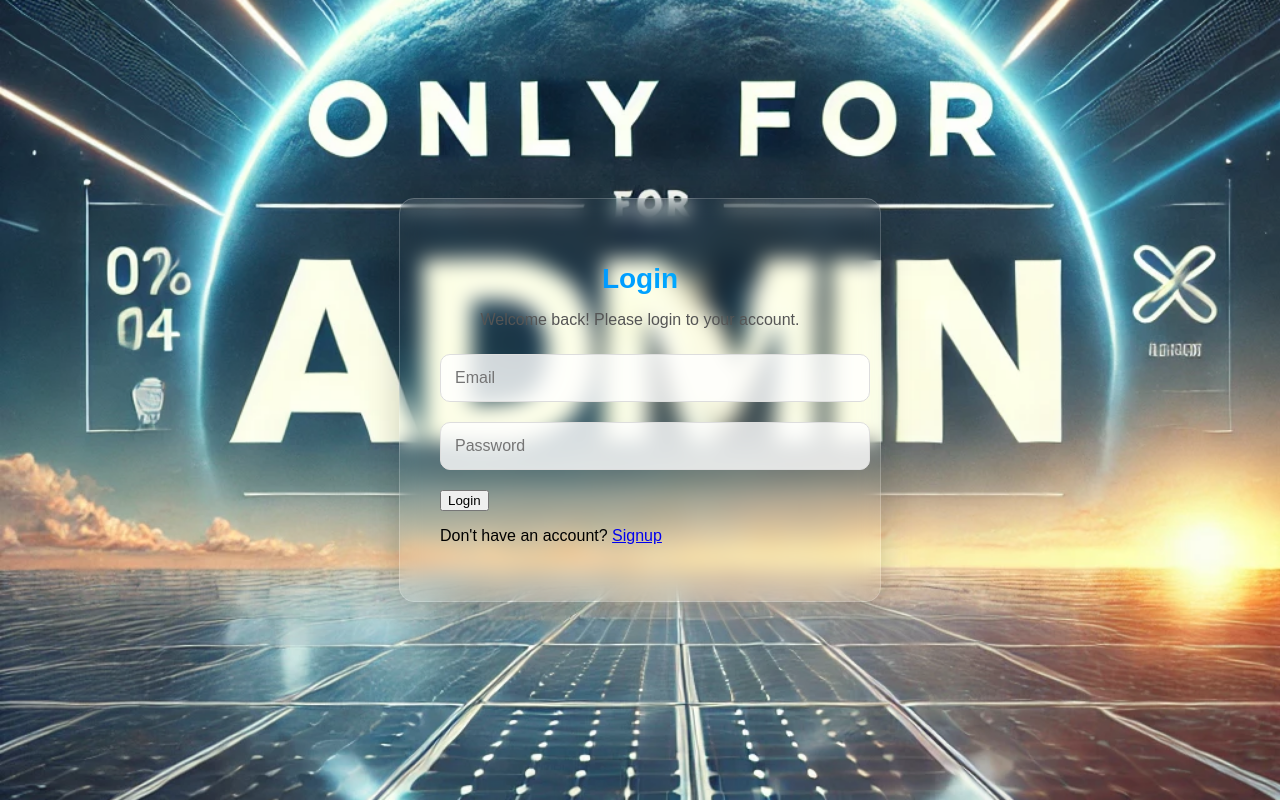
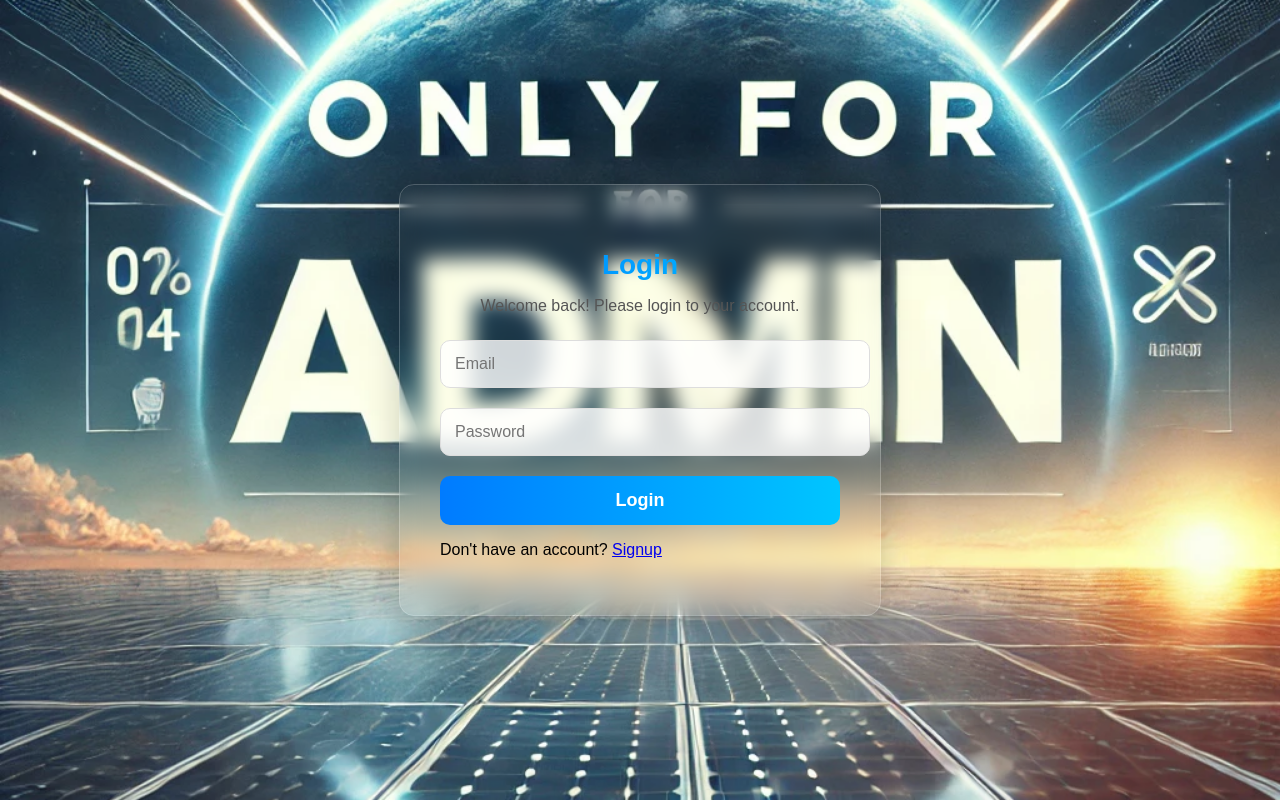
Before and after one commit to omar-albarakeh/Solar-IQ-React, a React (Create React App) app: page /login in a window 1280 px wide. Built offline with nearby package versions, Linux system fonts and the light colour scheme.

Commit message:
React <> css updated

```diff
--- a/src/style/authstyle.css
+++ b/src/style/authstyle.css
@@ -63,3 +63,21 @@ html, body {
   border-color: #007BFF;
   box-shadow: 0 0 8px rgba(0, 123, 255, 0.3);
 }
+
+.auth-button {
+  width: 100%;
+  padding: 14px;
+  background: linear-gradient(90deg, #007BFF, #00C6FF);
+  color: white;
+  border: none;
+  border-radius: 10px;
+  font-size: 18px;
+  font-weight: 600;
+  cursor: pointer;
+  transition: transform 0.2s ease, box-shadow 0.2s ease;
+}
+
+.auth-button:hover {
+  transform: translateY(-2px);
+  box-shadow: 0 4px 15px rgba(0, 123, 255, 0.4);
+}
```
